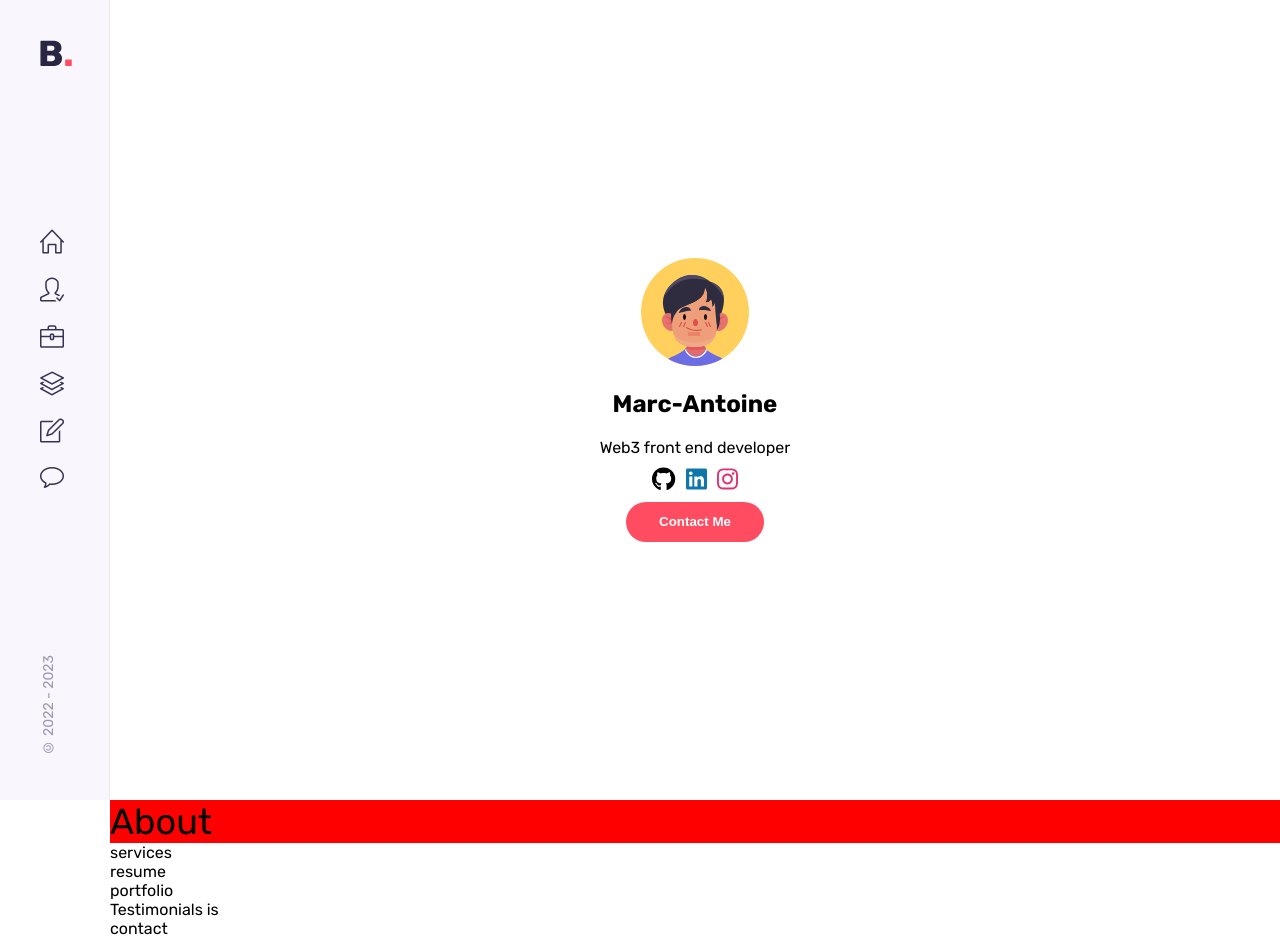
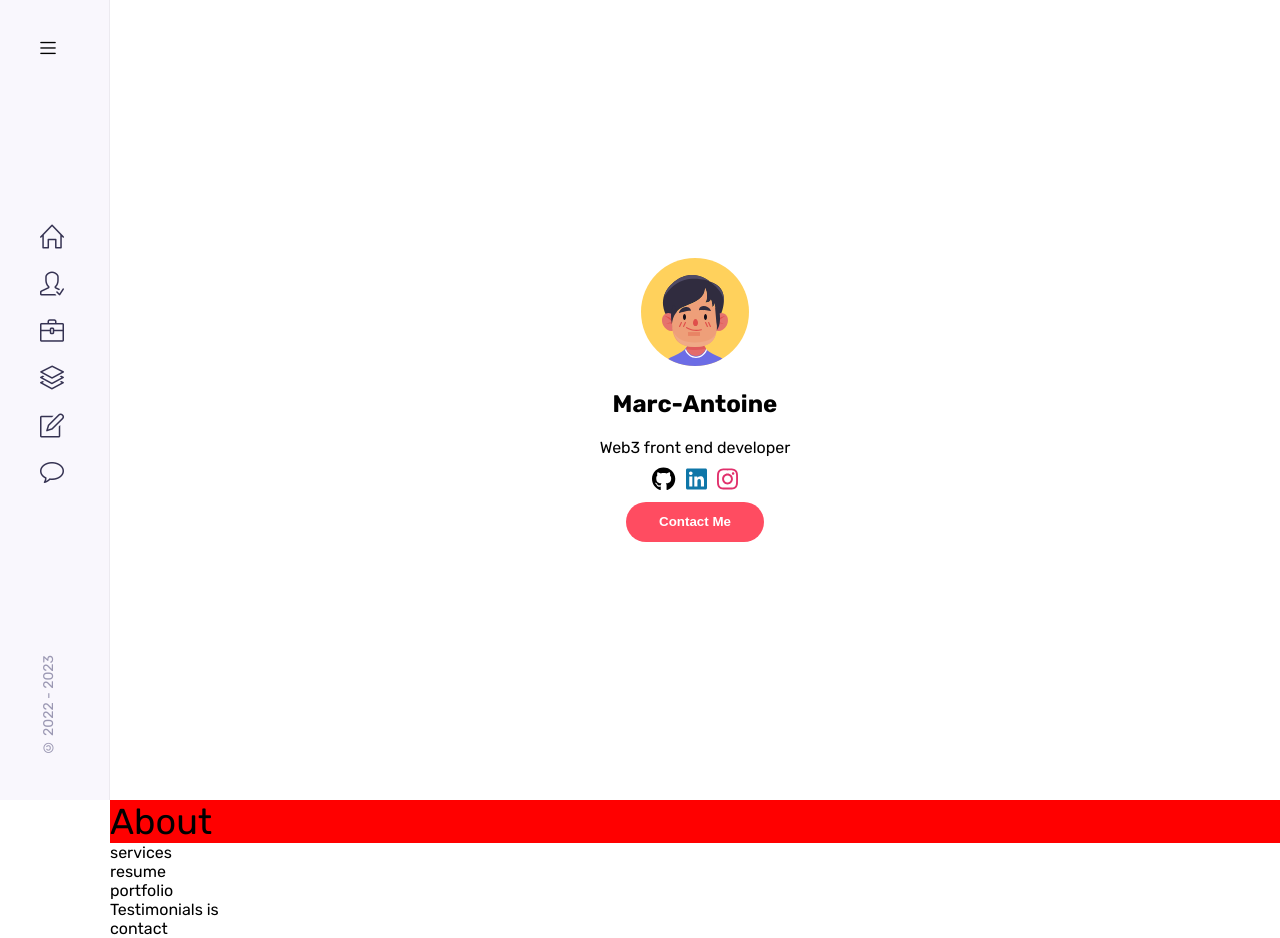
Before and after one commit to Marco75116/CV, a React (Create React App) app: page / in a window 1280 px wide. Built offline with nearby package versions, Linux system fonts and the light colour scheme.

Commit message:
corrections

```diff
--- a/src/Components/home/headerSocials/HeaderSocials.js
+++ b/src/Components/home/headerSocials/HeaderSocials.js
@@ -16,7 +16,10 @@ const HeaderSocials = () => {
       <SocialLink href="https://github.com/Marco75116" target="_blank">
         <SocialIcon icon={faGithub} color={"black"} />
       </SocialLink>
-      <SocialLink href="https://github.com/Marco75116" target="_blank">
+      <SocialLink
+        href="https://www.linkedin.com/in/marc-antoine-ourradour/"
+        target="_blank"
+      >
         <SocialIcon icon={faLinkedin} color={"#0e76a8"} />
       </SocialLink>
       <SocialLink
--- a/src/Components/sidebar/Sidebar.js
+++ b/src/Components/sidebar/Sidebar.js
@@ -15,7 +15,7 @@ const Sidebar = () => {
   return (
     <SidebarContainer>
       <LogoContainer>
-        <img src={Logo} alt="logo" />
+        <i className="icon-menu"></i>
       </LogoContainer>
 
       <NavContainer>
```
